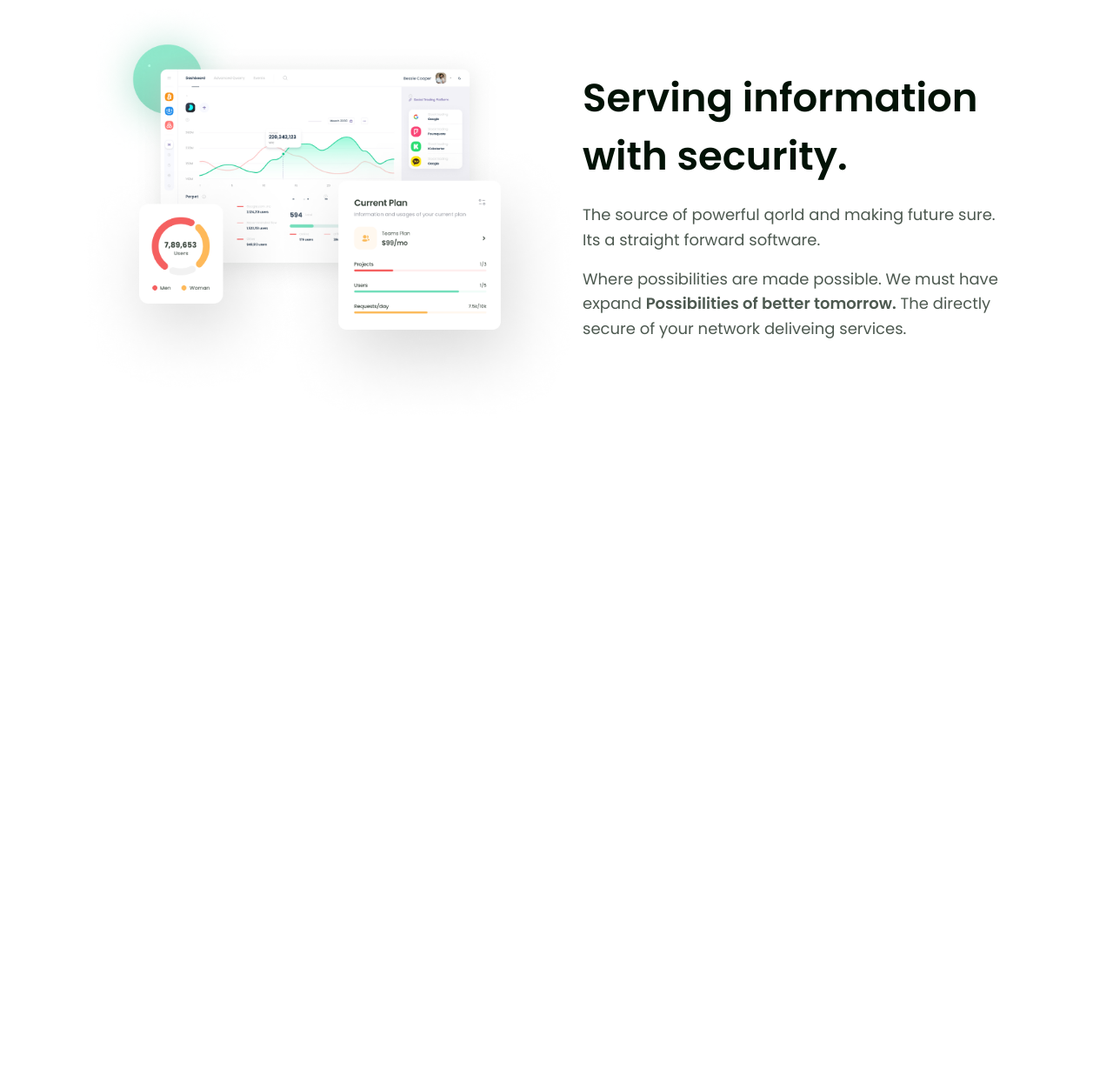
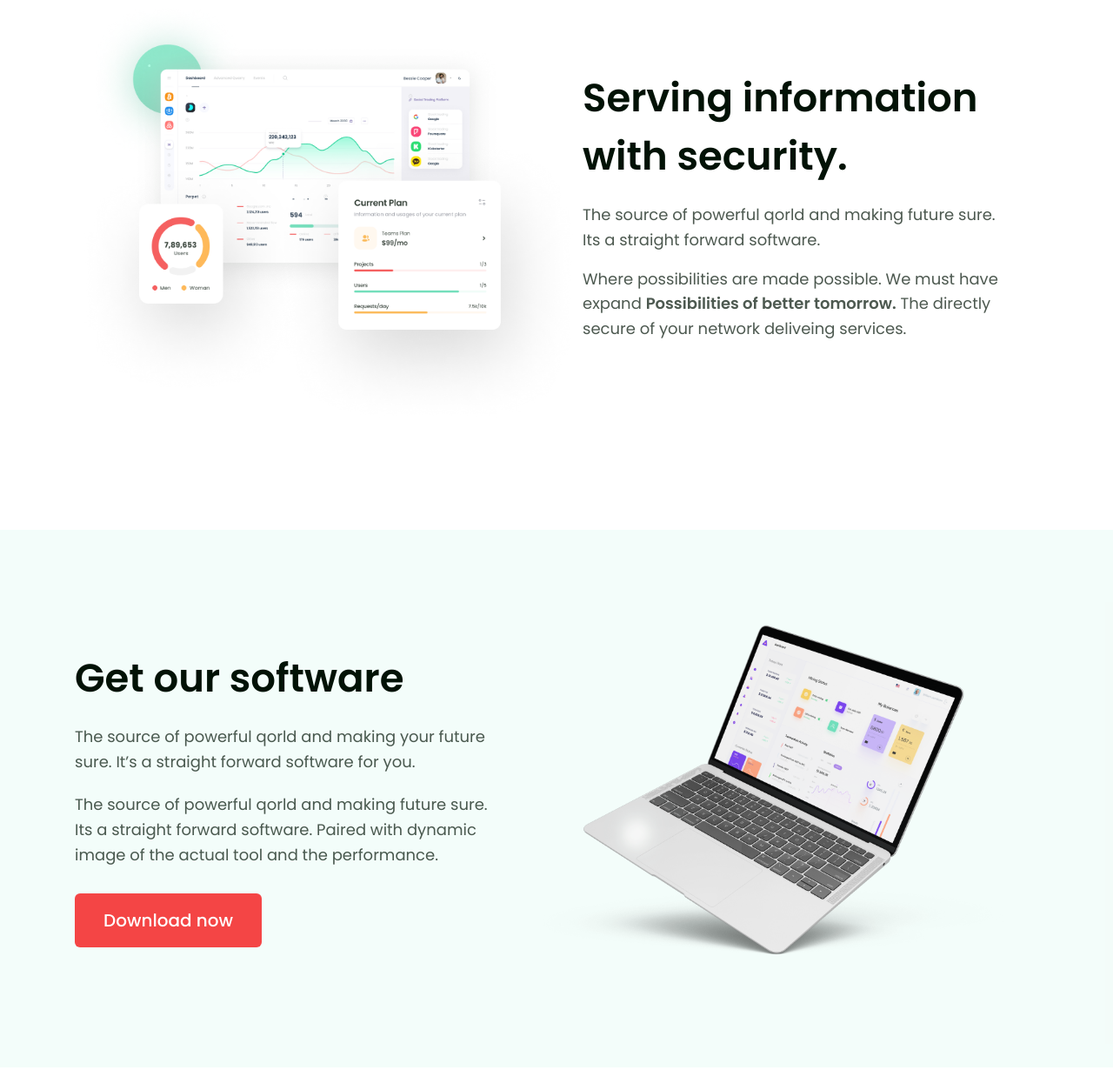
Before and after one commit to nnishim/soft_point, a website: page index.html in a window 1280 px wide. Shown: the part 2357-3587 px from the top of the page at 87% size. Before the commit the page ends 2856 px from the top, so only its background shows below. Drawn offline with nearby package versions, Linux system fonts and the light colour scheme.

Commit message:
сделал download

```diff
--- a/index.html
+++ b/index.html
@@ -195,6 +195,23 @@
 				</div>
 			</div>
 		</div>
+		<section class="download">
+			<div class="container">
+				<div class="download__content">
+					<div class="download__info">
+						<h1 class="download__info-title">Get our software</h1>
+						<p class="download__info-text download__info-text--top">The source of powerful qorld and making your future sure. It’s a  straight forward software for you.</p>
+						<p class="download__info-text download__info-text--bottom">The source of powerful qorld and making future sure. Its a  straight forward software. Paired with dynamic image of the actual tool and the performance.</p>
+						<div class="download__info-button">
+							<a href="#" class="download__info-btn">Download now</a>
+						</div>
+					</div>
+					<div class="download__image">
+						<img src="./img/laptop02.png" alt="" class="download__img">
+					</div>
+				</div>
+			</div>
+		</section>
 	</div>
 
 
--- a/scss/adaptive.scss
+++ b/scss/adaptive.scss
@@ -99,4 +99,16 @@
 			display: block;
 		}
 	}
+	.download{
+		&__content{
+			@include space-between;
+		}
+		&__info{
+			margin: 0;
+			text-align: unset;
+		}
+		&__image{
+			display: block;
+		}
+	}
 }
--- a/scss/style.scss
+++ b/scss/style.scss
@@ -340,3 +340,49 @@ $red: #F44545;
 		width: 100%;
 	}
 }
+.service{
+	margin-bottom: 6.875rem;
+}
+.download{
+	margin-bottom: 6.875rem;
+	background-color: rgba(#8EE6C9, 0.1);
+	padding: 5.625rem 0;
+	&__info{
+		max-width: 480px;
+		margin: 0 auto;
+		text-align: center;
+		&-title{
+			color: $black;
+			font-weight: 600;
+			font-size: 2.8125rem;
+			line-height: 4.1875rem;
+			margin-bottom: 1.25rem;
+		}
+		&-text{
+			color: $black-opacity;
+			font-size: 1.125rem;
+			line-height: 160%;
+		}
+		&-text--top{
+			margin-bottom: 1.25rem;
+		}
+		&-text--bottom{
+			margin-bottom: 1.875rem;
+		}
+		&-btn{
+			font-weight: 500;
+			font-size: 1.25rem;
+			line-height: 160%;
+			color: #FFFFFF;
+			padding: 0.9375rem 2.0625rem;
+			background-color: $red;
+			border-radius: 6px;
+		}
+	}
+	&__image{
+		display: none;
+	}
+	&__img{
+		width: 100%;
+	}
+}
```
Also changed, not shown: css/adaptive.css, css/style.css, 2 other files.
